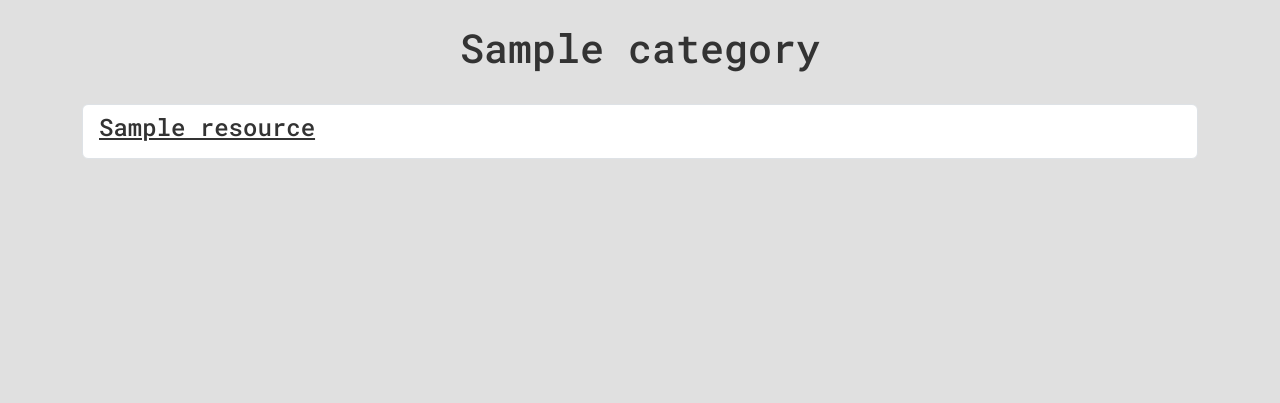
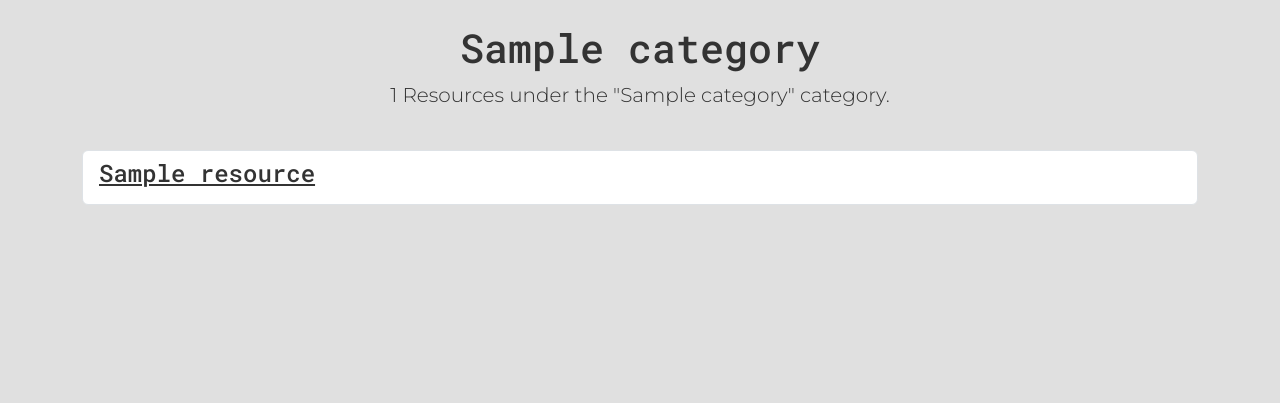
Before and after one commit to daisy21000/developer-resources, a Django app: template resources/templates/resources/category_detail.html in a window 1280 px wide. Shown: the part 56-459 px from the top of the page. Run offline with Django 4.2, Linux system fonts and the light colour scheme; the template is opened without the code that fills it: most values are stand-ins (such as "Sample title", 1, 10 or a date in 2020).

Commit message:
Add resource count display to category detail page

```diff
--- a/resources/templates/resources/category_detail.html
+++ b/resources/templates/resources/category_detail.html
@@ -3,6 +3,7 @@
 <div class="container">
     <div class="row text-center">
         <h1 class="mt-4">{{ category.name }}</h1>
+        <p class="lead">{{ resources|length }} Resources under the "{{ category.name }}" category.</p>
     </div>
     <div class="row">
         <div class="col">
```
